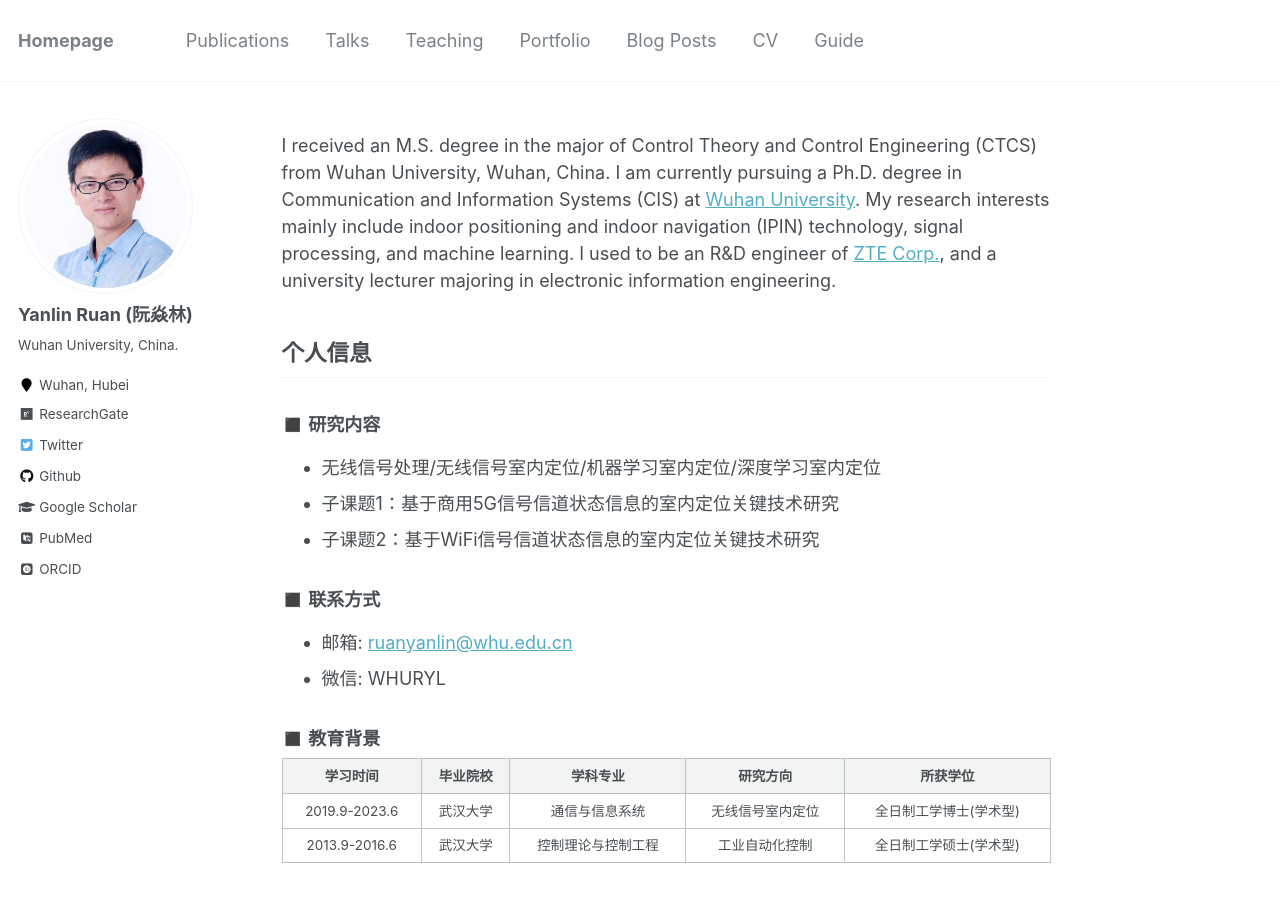
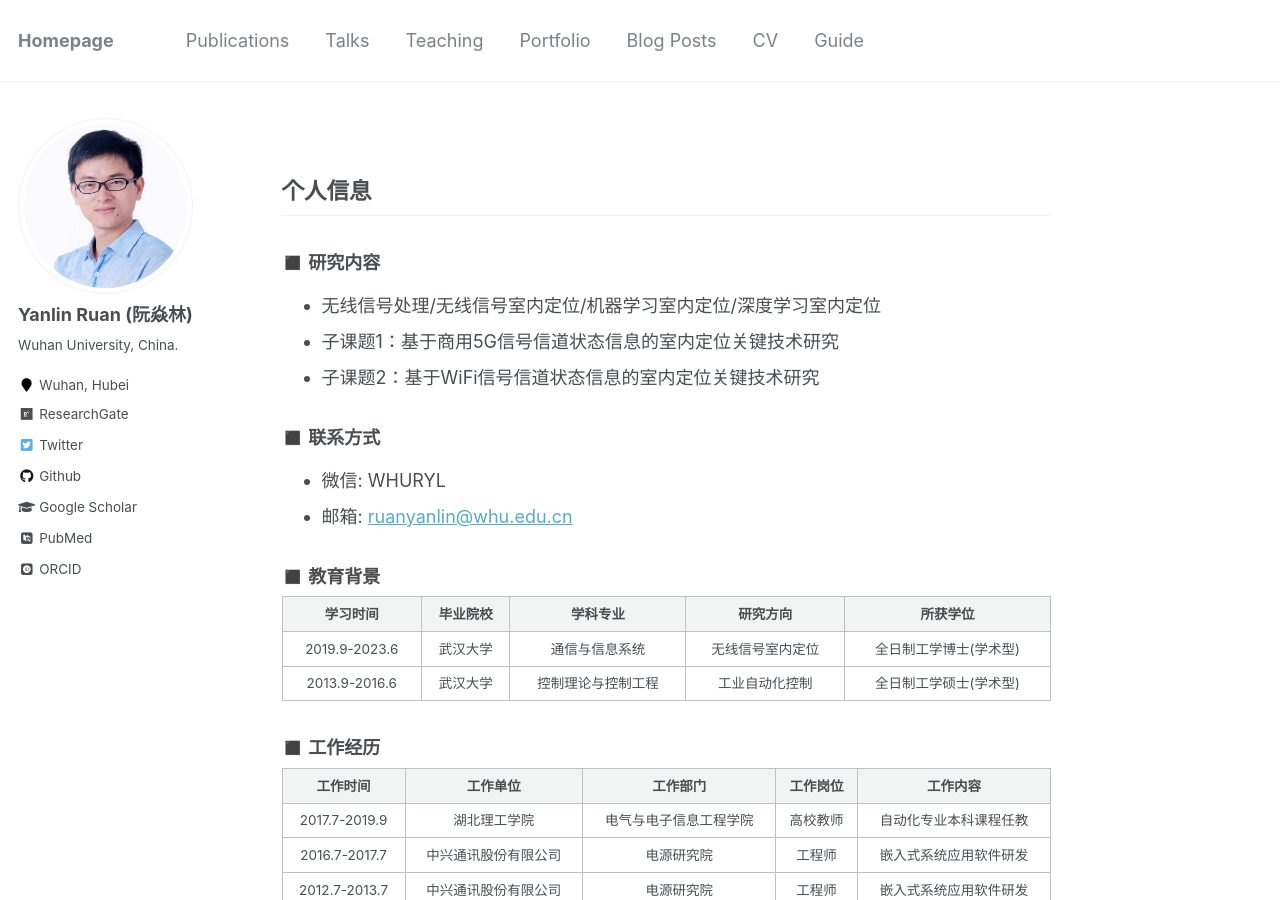
Before and after one commit to whuryl/whuryl.github.io, a Jekyll site: the page built from _pages/about.md, in a window 1280 px wide and 900 px high. Built offline with Jekyll 4.4.1, drawn with Linux system fonts in a browser that asks for light colours; some web fonts are replaced.

Commit message:
Update about.md

```diff
--- a/_pages/about.md
+++ b/_pages/about.md
@@ -7,8 +7,6 @@ redirect_from:
   - /about/
   - /about.html
 ---
-
-I received an M.S. degree in the major of Control Theory and Control Engineering (CTCS) from Wuhan University, Wuhan, China. I am currently pursuing a Ph.D. degree in Communication and Information Systems (CIS) at <a href="https://www.whu.edu.cn/" target="_blank">Wuhan University</a>. My research interests mainly include indoor positioning and indoor navigation (IPIN) technology, signal processing, and machine learning. I used to be an R&D engineer of <a href="https://www.zte.com.cn/china/" target="_blank">ZTE Corp.</a>, and a university lecturer majoring in electronic information engineering.
 
 个人信息
 ------
@@ -20,8 +18,8 @@ I received an M.S. degree in the major of Control Theory and Control Engineering
 
 ### ◼️ 联系方式
 
+* 微信: WHURYL
 * 邮箱: <ruanyanlin@whu.edu.cn>
-* 微信: WHURYL
 
 ### ◼️ 教育背景
 
```
